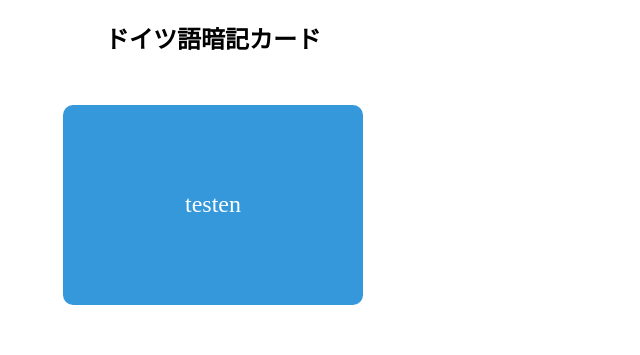
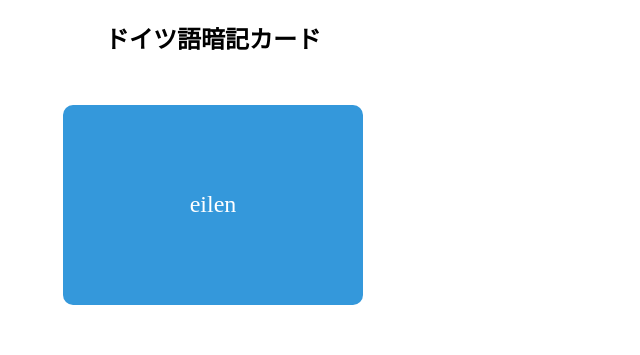
Before and after one commit to Ko40/GermanWordsVerbE-K, a plain HTML site: page index.html in a window 1280 px wide. Shown: the top 355 px of the page, 427-1067 px from the left. Drawn offline with Linux system fonts and the light colour scheme.

Commit message:
Update index.html

```diff
--- a/index.html
+++ b/index.html
@@ -98,7 +98,6 @@
 <script>
   // 単語リスト（ドイツ語 - 日本語）
   const wordList = [
-    { german: 'testen', english: 'テストする' },
     { german: 'eilen', english: '緊急時に急いでいく' },
     { german: 'einführen', english: '輸入する' },
     { german: 'einkaufen', english: '買い物をする' },
@@ -173,7 +172,6 @@
     { german: 'kommen', english: '来る' },
     { german: 'kosten', english: '～の値段である' },
     { german: 'küssen', english: 'キスをする' },
-    { german: 'testen', english: 'テストする' }
     // 他の単語を追加
   ];
 
```
